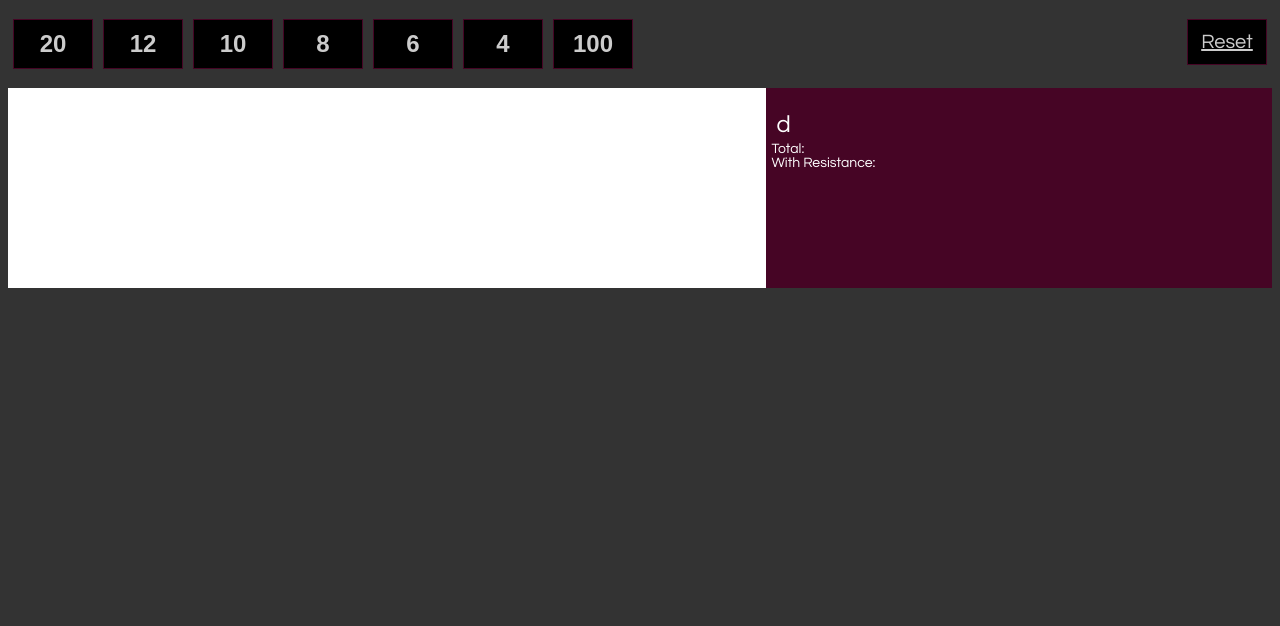
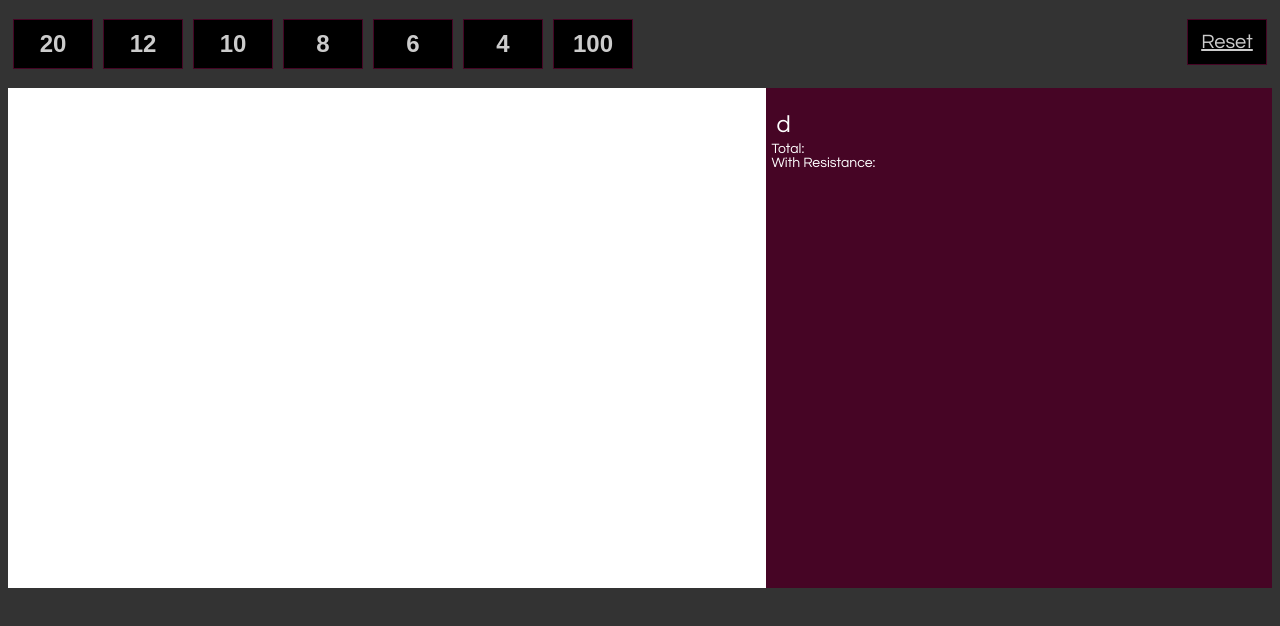
Before and after one commit to danfpearce/iforgotmydice, a React app: page / in a window 1280 px wide. Built offline with nearby package versions, Linux system fonts and the light colour scheme.

Commit message:
better spacing for results

```diff
--- a/src/index.css
+++ b/src/index.css
@@ -48,7 +48,7 @@ body {
     float: left;
     background-color: white;
     color: black;
-    height: 200px;
+    height: 500px;
     font-size: 2rem;
     width: 60%;
   }
@@ -56,13 +56,13 @@ body {
 
   .result {
     float: left;
-    margin: 5px;
+    margin: 10px;
   }
 
   .stats {
     float: right;
     width: 40%;
-    height: 200px;
+    height: 500px;
     background-color: rgb(70, 5, 37);
     color: white;
   }
```
